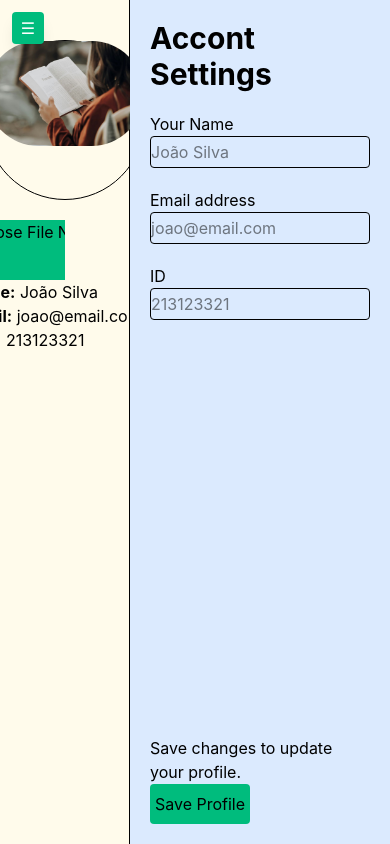
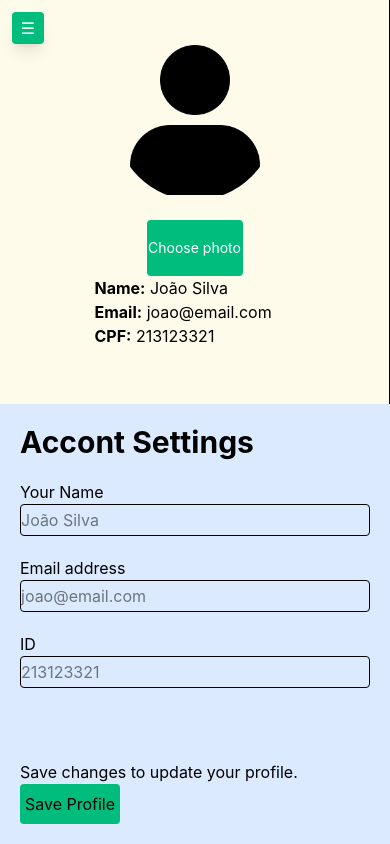
Before and after one commit to murilo-paula/learning-english, a React (Vite) app in the folder english-pratice/: page /primarypage/editPerfil in a window 390 px wide. Built offline with nearby package versions, Linux system fonts and the light colour scheme.

Commit message:
Edit perfil working

```diff
--- a/english-pratice/src/assets/components/Sidebar.jsx
+++ b/english-pratice/src/assets/components/Sidebar.jsx
@@ -13,11 +13,11 @@ const Sidebar = () => {
     <div className="fixed left-0 top-0 z-50 flex">
       <aside
         className={`h-screen overflow-hidden bg-blue-900 transition-all duration-300 ease-in-out md:static ${
-          sideOpen ? "w-[100vw] md:w-64" : "w-0"
+          sideOpen ? "w-screen md:w-64" : "w-0"
         }`}
       >
         <div
-          className={`flex h-full w-[100vw] flex-col transition-opacity duration-300 md:w-64 ${sideOpen ? "opacity-100" : "opacity-0"}`}
+          className={`flex h-full w-screen flex-col transition-opacity duration-300 md:w-64 ${sideOpen ? "opacity-100" : "opacity-0"}`}
         >
           <div className="flex justify-between">
             <h2 className="mb-3 mt-3 items-center pl-4 text-center text-2xl text-emerald-500">
--- a/english-pratice/src/pages/content/content-page/EditPerfil.jsx
+++ b/english-pratice/src/pages/content/content-page/EditPerfil.jsx
@@ -1,5 +1,4 @@
 import React, { useState } from "react";
-import userImg from "../../../assets/img/user.png";
 import { useUserStore } from "../../../store/useStore.js"
 
 const EditPerfil = () => {
@@ -7,30 +6,29 @@ const EditPerfil = () => {
   const [newName, setNewName] = useState("")
   const [newEmail, setNewEmail] = useState("")
   const [newId, setNewId] = useState("")
-  const [newAvatar, setNewAvatar] = useState("")
 
   const { user, updateUser } = useUserStore();
 
-  const changeImg = () => {
-    updateUser({ avatar: newAvatar });
-  };
-
   const handleSave = () => {
-    newName.trim() === "" ? newName :  updateUser({ name: newName }),
-    newEmail.trim() === "" ? newEmail :  updateUser({ email: newEmail }),
-    newId.trim() === "" ? newId :  updateUser({ id: newId })
+    if (newName.trim() !== "") updateUser({ name: newName });
+    if (newEmail.trim() !== "") updateUser({ email: newEmail });
+    if (newId.trim() !== "") updateUser({ id: newId });
    ;
   };
 
   return (
-    <form className="grid grid-cols-3 w-screen h-screen">
+    <form className="grid md:grid-cols-3 w-screen h-screen">
       <div className="w-full col-span-1 flex justify-center bg-amber-50 border-r">
         <div>
-          <div className="w-40 h-40 border rounded-full m-5 mt-10">
-            <img className="rounded-full" src={user.avatar} alt="" />
+          <div className="w-40 h-40 rounded-full overflow-hidden m-5 mt-10">
+            <img className="w-full h-full object-cover" src={user.avatar} alt="" />
           </div>
-          <div>
-            <input className="w-25 h-15 bg-emerald-500" type="file" name=""tURL id="" accept="image/*" onChange={(e) => setNewAvatar(URL.createObjec(e.target.files[0]))}/>
+
+          <div className="flex justify-center">
+            <label className="w-24 h-14 bg-emerald-500 rounded flex items-center justify-center text-white text-sm cursor-pointer" htmlFor="avatarinput">Choose photo</label>
+
+
+            <input className="hidden" type="file" name="" id="avatarinput" accept="image/*" onChange={(e) => updateUser( {avatar: URL.createObjectURL(e.target.files[0])})}/>
           </div>
 
           <div className="max-w-50">
@@ -41,7 +39,7 @@ const EditPerfil = () => {
         </div>
       </div>
 
-      <div className="w-full gap-4 col-span-2 bg-blue-100 p-5 flex flex-col justify-between">
+      <div className="w-full gap-4 md:col-span-2 bg-blue-100 p-5 flex flex-col justify-between">
         <div className="grid grid-cols-1 gap-5">
           <h1 className="text-3xl font-bold">Accont Settings</h1>
           <div>
@@ -61,7 +59,7 @@ const EditPerfil = () => {
 
       <div>
         <p>Save changes to update your profile.</p>
-        <button className="w-25 h-10 bg-emerald-500 rounded" type="button" onClick={handleSave, {changeImg}}>Save Profile</button>
+        <button className="w-25 h-10 bg-emerald-500 rounded" type="button" onClick={handleSave}>Save Profile</button>
       </div>
       </div>
     </form>
--- a/english-pratice/src/pages/content/content-page/Gamepage.jsx
+++ b/english-pratice/src/pages/content/content-page/Gamepage.jsx
@@ -77,8 +77,8 @@ const Gamepage = () => {
   };
 
   return (
-    <div className="flex flex-col w-full h-full md:justify-center md:items-center">
-      <h1 className="flex justify-center items-center rounded-t font-bold h-10 md:w-200 bg-blue-300">
+    <div className="flex flex-col w-full h-full md:justify-center md:items-center bg-gray-300">
+      <h1 className="flex justify-center items-center md:rounded-t font-bold h-10 md:w-200 bg-blue-300">
         Talking with Liam
       </h1>
       <div className="w-full h-full md:w-200 md:h-120 pt-3 pb-3 rounded-b bg-blue-100 overflow-y-auto">
@@ -98,7 +98,7 @@ const Gamepage = () => {
                     src={user.avatar}
                   />
                 ) : (
-                  <img className="min-w-full h-full rounded-full bg-red-500 " src={Liam} />
+                  <img className="min-w-full h-full rounded-full " src={Liam} />
                 )}
               </div>
             </span>
--- a/english-pratice/src/store/useStore.js
+++ b/english-pratice/src/store/useStore.js
@@ -1,5 +1,5 @@
 import { create } from 'zustand';
-import userImg from '../assets/img/reading.jpg';
+import userImg from '../../src/assets/img/user.png'
 
 export const useUserStore = create((set) => ({
 
```
